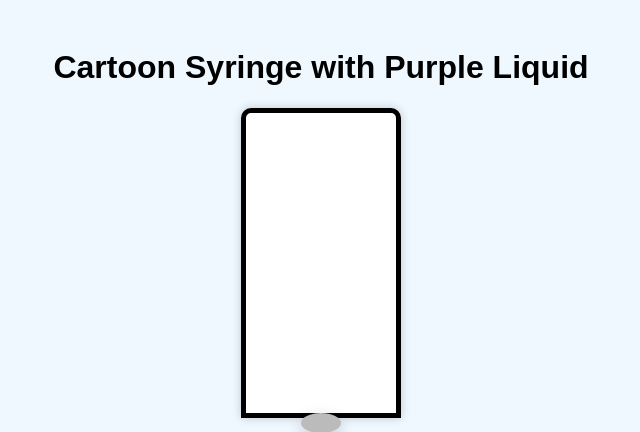
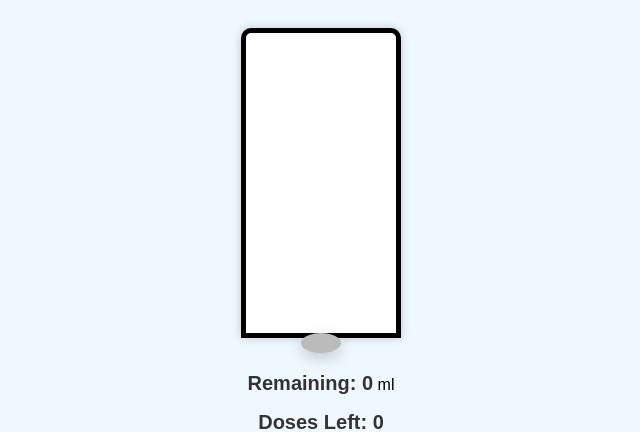
Before and after one commit to mgershovitz/wegovy-tracker, a Flask app: page /chatgpt in a window 1280 px wide. Shown: the top 432 px of the page, without its empty margins (319-959 px from the left). Run offline with Flask 3, Linux system fonts and the light colour scheme; data that the repository does not hold is empty.

Commit message:
Remove title from html templates

```diff
--- a/templates/tracker-chatgpt.html
+++ b/templates/tracker-chatgpt.html
@@ -85,8 +85,6 @@
   </style>
 </head>
 <body>
-
-  <h1>Cartoon Syringe with Purple Liquid</h1>
 
   <!-- Syringe container -->
   <div class="syringe">
--- a/templates/tracker-deepseek.html
+++ b/templates/tracker-deepseek.html
@@ -72,7 +72,6 @@
   </style>
 </head>
 <body>
-  <h1>Cartoon Syringe</h1>
   <div class="syringe">
     <div class="liquid" id="liquid"></div>
     <div class="plunger"></div>
```
